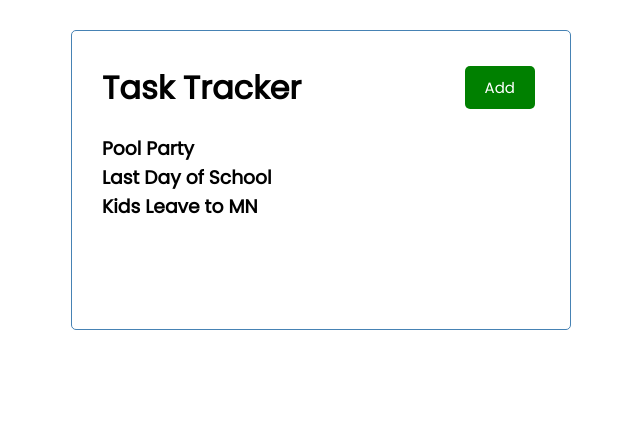
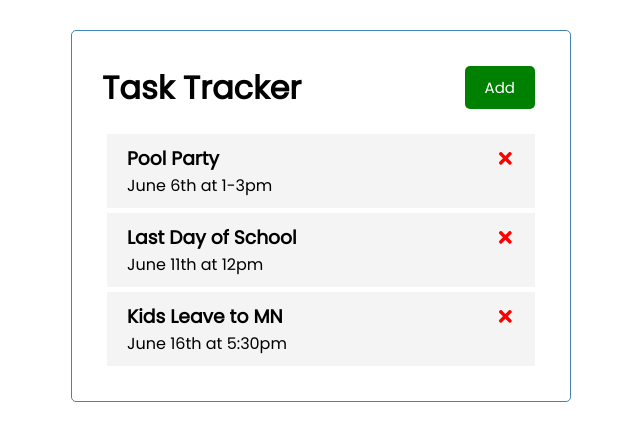
Before and after one commit to MeganClo/React-Tasks, a React (Create React App) app: page / in a window 1280 px wide. Shown: the top 440 px of the page, without its empty margins (319-959 px from the left). Built offline with nearby package versions, Linux system fonts and the light colour scheme.

Commit message:
tasks deleting

```diff
--- a/package.json
+++ b/package.json
@@ -8,6 +8,7 @@
     "@testing-library/user-event": "^12.8.3",
     "react": "^17.0.2",
     "react-dom": "^17.0.2",
+    "react-icons": "^4.2.0",
     "react-scripts": "4.0.3",
     "web-vitals": "^1.1.2"
   },
--- a/src/App.js
+++ b/src/App.js
@@ -1,12 +1,38 @@
+import { useState } from "react"
 import Header from "./components/Header"
 import Tasks from "./components/Tasks"
 
 function App() {
+  const [tasks, setTasks] = useState([
+    {
+        id: 1,
+        text: "Pool Party",
+        day: "June 6th at 1-3pm",
+        reminder: true,
+    },
+    {
+        id: 2,
+        text: "Last Day of School",
+        day: "June 11th at 12pm",
+        reminder: true,
+    },
+    {
+        id: 3,
+        text: "Kids Leave to MN",
+        day: "June 16th at 5:30pm",
+        reminder: false,
+    },
+])
+
+// delete task
+const deleteTask = (id) => {
+  setTasks(tasks.filter((task) => task.id !==id))
+}
 
   return (
     <div className="container">
       <Header />
-      <Tasks />
+      <Tasks tasks={tasks} onDelete={deleteTask}/>
     </div>
 
   );
--- /dev/null
+++ b/src/components/Task.js
@@ -0,0 +1,12 @@
+import { FaTimes } from "react-icons/fa"
+
+const Task = ({ task, onDelete }) => {
+    return (
+        <div className="task">
+            <h3>{task.text} <FaTimes style={{ color: "red", cursor: "pointer" }} onClick={() => onDelete(task.id)}/></h3>
+            <p>{task.day}</p>
+        </div>
+    )
+}
+
+export default Task
--- a/src/components/Tasks.js
+++ b/src/components/Tasks.js
@@ -1,27 +1,10 @@
-const tasks = [
-    {
-        id: 1,
-        text: "Pool Party",
-        day: "June 6th at 1-3pm",
-        reminder: true,
-    },
-    {
-        id: 2,
-        text: "Last Day of School",
-        day: "June 11th at 12pm",
-        reminder: true,
-    },
-    {
-        id: 3,
-        text: "Kids Leave to MN",
-        day: "June 16th at 5:30pm",
-        reminder: false,
-    },
-]
-const Tasks = () => {
+import Task from './Task'
+
+const Tasks = ({ tasks, onDelete }) => {
+
     return (
         <>
-            {tasks.map((task) => (<h3 key={task.id}>{task.text}</h3>))}
+            {tasks.map((task) => (<Task key={task.id} task={task} onDelete={onDelete}/>))}
         </>
     )
 }
```
Also changed, not shown: 1 other file (tests, documents, lock files or other folders).
